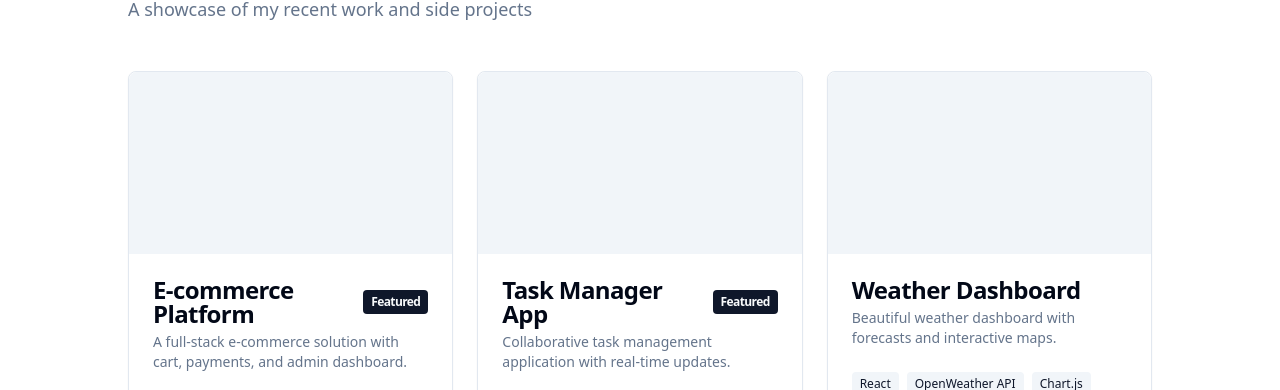
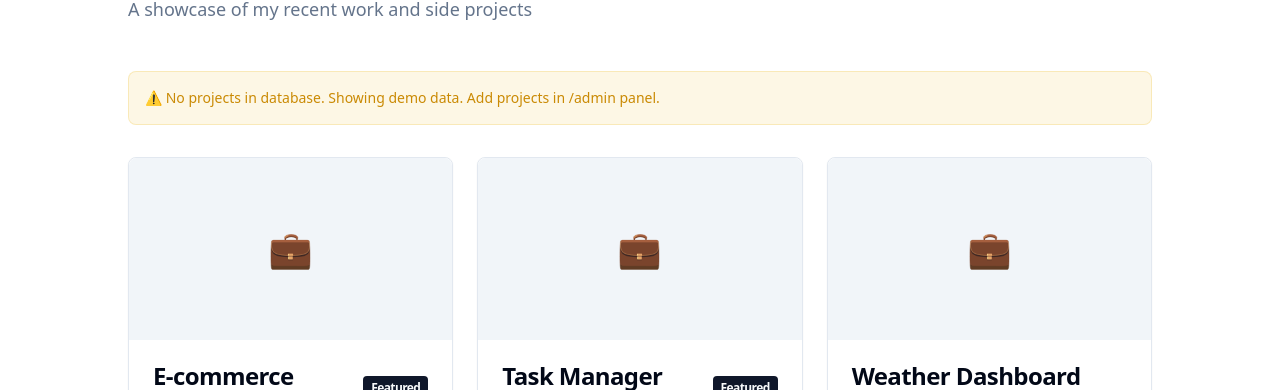
Before and after one commit to p46lo/portfolio, a Next.js app: page /projects in a window 1280 px wide. Shown: the part 174-564 px from the top of the page. Built offline with nearby package versions, Linux system fonts and the light colour scheme; no server answers.

Commit message:
Fix: Fetch projects and skills from database, add demo fallback

```diff
--- a/src/app/api/projects/route.ts
+++ b/src/app/api/projects/route.ts
@@ -8,11 +8,45 @@ function getSupabase() {
   const supabaseServiceKey = process.env.SUPABASE_SERVICE_ROLE_KEY;
 
   if (!supabaseUrl || !supabaseServiceKey) {
-    throw new Error("Supabase configuration is missing");
+    return null;
   }
 
   return createClient(supabaseUrl, supabaseServiceKey);
 }
+
+// Demo data
+const DEMO_PROJECTS = [
+  {
+    id: "demo-1",
+    title: "E-commerce Platform",
+    slug: "ecommerce-platform",
+    description: "A full-stack e-commerce solution with cart, payments, and admin dashboard.",
+    tech_stack: ["Next.js", "React", "Node.js", "PostgreSQL", "Stripe"],
+    github_url: "https://github.com",
+    live_url: "https://demo.com",
+    featured: true,
+  },
+  {
+    id: "demo-2",
+    title: "Task Manager App",
+    slug: "task-manager",
+    description: "Collaborative task management application with real-time updates.",
+    tech_stack: ["Vue.js", "Firebase", "TailwindCSS"],
+    github_url: "https://github.com",
+    live_url: "https://demo.com",
+    featured: true,
+  },
+  {
+    id: "demo-3",
+    title: "Weather Dashboard",
+    slug: "weather-dashboard",
+    description: "Beautiful weather dashboard with forecasts and interactive maps.",
+    tech_stack: ["React", "OpenWeather API", "Chart.js"],
+    github_url: "https://github.com",
+    live_url: "https://demo.com",
+    featured: false,
+  },
+];
 
 // Validation schemas
 const projectSchema = z.object({
@@ -35,7 +69,24 @@ export async function GET(req: NextRequest) {
     const featured = searchParams.get("featured");
     const limit = searchParams.get("limit");
 
-    let query = getSupabase()
+    const supabase = getSupabase();
+
+    // Return demo data if no Supabase config
+    if (!supabase) {
+      let projects = DEMO_PROJECTS;
+
+      if (featured === "true") {
+        projects = projects.filter(p => p.featured);
+      }
+
+      if (limit) {
+        projects = projects.slice(0, parseInt(limit));
+      }
+
+      return NextResponse.json({ projects, demo: true });
+    }
+
+    let query = supabase
       .from("projects")
       .select("*")
       .order("sort_order", { ascending: true })
@@ -52,55 +103,44 @@ export async function GET(req: NextRequest) {
     const { data: projects, error } = await query;
 
     if (error) {
-      return NextResponse.json(
-        { error: error.message },
-        { status: 500 }
-      );
+      // Return demo data on error
+      return NextResponse.json({ projects: DEMO_PROJECTS, demo: true, error: error.message });
     }
 
-    return NextResponse.json({ projects });
+    return NextResponse.json({ projects: projects || [] });
   } catch (error) {
     console.error("Error fetching projects:", error);
-    return NextResponse.json(
-      { error: "Failed to fetch projects" },
-      { status: 500 }
-    );
+    return NextResponse.json({ projects: DEMO_PROJECTS, demo: true });
   }
 }
 
 // POST - Create a new project (protected)
 export async function POST(req: NextRequest) {
   try {
-    // Check authentication
     const authHeader = req.headers.get("authorization");
     if (!authHeader) {
-      return NextResponse.json(
-        { error: "Unauthorized" },
-        { status: 401 }
-      );
+      return NextResponse.json({ error: "Unauthorized" }, { status: 401 });
+    }
+
+    const supabase = getSupabase();
+    if (!supabase) {
+      return NextResponse.json({ error: "Server not configured" }, { status: 500 });
     }
 
     const token = authHeader.replace("Bearer ", "");
-    const {
-      data: { user },
-      error: authError,
-    } = await getSupabase().auth.getUser(token);
+    const { data: { user }, error: authError } = await supabase.auth.getUser(token);
 
     if (authError || !user) {
-      return NextResponse.json(
-        { error: "Invalid token" },
-        { status: 401 }
-      );
+      return NextResponse.json({ error: "Invalid token" }, { status: 401 });
     }
 
     const body = await req.json();
     const validatedData = projectSchema.parse(body);
 
-    const { data: project, error } = await getSupabase()
+    const { data: project, error } = await supabase
       .from("projects")
       .insert({
         ...validatedData,
-        // Filter out empty strings
         image_url: validatedData.image_url || null,
         live_url: validatedData.live_url || null,
         github_url: validatedData.github_url || null,
@@ -110,26 +150,16 @@ export async function POST(req: NextRequest) {
       .single();
 
     if (error) {
-      return NextResponse.json(
-        { error: error.message },
-        { status: 500 }
-      );
+      return NextResponse.json({ error: error.message }, { status: 500 });
     }
 
     return NextResponse.json({ project }, { status: 201 });
   } catch (error) {
     if (error instanceof z.ZodError) {
-      return NextResponse.json(
-        { error: "Validation error", details: error.errors },
-        { status: 400 }
-      );
+      return NextResponse.json({ error: "Validation error", details: error.errors }, { status: 400 });
     }
-
     console.error("Error creating project:", error);
-    return NextResponse.json(
-      { error: "Failed to create project" },
-      { status: 500 }
-    );
+    return NextResponse.json({ error: "Failed to create project" }, { status: 500 });
   }
 }
 
@@ -138,26 +168,25 @@ export async function PUT(req: NextRequest) {
   try {
     const authHeader = req.headers.get("authorization");
     if (!authHeader) {
-      return NextResponse.json(
-        { error: "Unauthorized" },
-        { status: 401 }
-      );
+      return NextResponse.json({ error: "Unauthorized" }, { status: 401 });
+    }
+
+    const supabase = getSupabase();
+    if (!supabase) {
+      return NextResponse.json({ error: "Server not configured" }, { status: 500 });
     }
 
     const { searchParams } = new URL(req.url);
     const id = searchParams.get("id");
 
     if (!id) {
-      return NextResponse.json(
-        { error: "Project ID is required" },
-        { status: 400 }
-      );
+      return NextResponse.json({ error: "Project ID is required" }, { status: 400 });
     }
 
     const body = await req.json();
     const validatedData = projectSchema.partial().parse(body);
 
-    const { data: project, error } = await getSupabase()
+    const { data: project, error } = await supabase
       .from("projects")
       .update({
         ...validatedData,
@@ -168,26 +197,16 @@ export async function PUT(req: NextRequest) {
       .single();
 
     if (error) {
-      return NextResponse.json(
-        { error: error.message },
-        { status: 500 }
-      );
+      return NextResponse.json({ error: error.message }, { status: 500 });
     }
 
     return NextResponse.json({ project });
   } catch (error) {
     if (error instanceof z.ZodError) {
-      return NextResponse.json(
-        { error: "Validation error", details: error.errors },
-        { status: 400 }
-      );
+      return NextResponse.json({ error: "Validation error", details: error.errors }, { status: 400 });
     }
-
     console.error("Error updating project:", error);
-    return NextResponse.json(
-      { error: "Failed to update project" },
-      { status: 500 }
-    );
+    return NextResponse.json({ error: "Failed to update project" }, { status: 500 });
   }
 }
 
@@ -196,37 +215,30 @@ export async function DELETE(req: NextRequest) {
   try {
     const authHeader = req.headers.get("authorization");
     if (!authHeader) {
-      return NextResponse.json(
-        { error: "Unauthorized" },
-        { status: 401 }
-      );
+      return NextResponse.json({ error: "Unauthorized" }, { status: 401 });
+    }
+
+    const supabase = getSupabase();
+    if (!supabase) {
+      return NextResponse.json({ error: "Server not configured" }, { status: 500 });
     }
 
     const { searchParams } = new URL(req.url);
     const id = searchParams.get("id");
 
     if (!id) {
-      return NextResponse.json(
-        { error: "Project ID is required" },
-        { status: 400 }
-      );
+      return NextResponse.json({ error: "Project ID is required" }, { status: 400 });
     }
 
-    const { error } = await getSupabase().from("projects").delete().eq("id", id);
+    const { error } = await supabase.from("projects").delete().eq("id", id);
 
     if (error) {
-      return NextResponse.json(
-        { error: error.message },
-        { status: 500 }
-      );
+      return NextResponse.json({ error: error.message }, { status: 500 });
     }
 
     return NextResponse.json({ success: true });
   } catch (error) {
     console.error("Error deleting project:", error);
-    return NextResponse.json(
-      { error: "Failed to delete project" },
-      { status: 500 }
-    );
+    return NextResponse.json({ error: "Failed to delete project" }, { status: 500 });
   }
 }
--- a/src/app/projects/page.tsx
+++ b/src/app/projects/page.tsx
@@ -1,12 +1,39 @@
 import Link from "next/link";
 import { Card, CardContent, CardHeader, CardTitle, CardDescription } from "@/components/ui/card";
 import { Button } from "@/components/ui/button";
-import { ArrowRight, Github, ExternalLink } from "lucide-react";
+import { Github, ExternalLink } from "lucide-react";
+import { createClient } from "@supabase/supabase-js";
 
-// Demo projects - in production these would come from the database
-const projects = [
+// Fetch projects from Supabase
+async function getProjects() {
+  const supabaseUrl = process.env.NEXT_PUBLIC_SUPABASE_URL;
+  const supabaseKey = process.env.SUPABASE_SERVICE_ROLE_KEY;
+
+  if (!supabaseUrl || !supabaseKey) {
+    console.error("Missing Supabase config");
+    return [];
+  }
+
+  const supabase = createClient(supabaseUrl, supabaseKey);
+
+  const { data, error } = await supabase
+    .from("projects")
+    .select("*")
+    .order("sort_order", { ascending: true })
+    .order("created_at", { ascending: false });
+
+  if (error) {
+    console.error("Error fetching projects:", error);
+    return [];
+  }
+
+  return data || [];
+}
+
+// Demo projects as fallback
+const DEMO_PROJECTS = [
   {
-    id: "1",
+    id: "demo-1",
     title: "E-commerce Platform",
     slug: "ecommerce-platform",
     description: "A full-stack e-commerce solution with cart, payments, and admin dashboard.",
@@ -16,7 +43,7 @@ const projects = [
     featured: true,
   },
   {
-    id: "2",
+    id: "demo-2",
     title: "Task Manager App",
     slug: "task-manager",
     description: "Collaborative task management application with real-time updates.",
@@ -26,7 +53,7 @@ const projects = [
     featured: true,
   },
   {
-    id: "3",
+    id: "demo-3",
     title: "Weather Dashboard",
     slug: "weather-dashboard",
     description: "Beautiful weather dashboard with forecasts and interactive maps.",
@@ -37,7 +64,10 @@ const projects = [
   },
 ];
 
-export default function ProjectsPage() {
+export default async function ProjectsPage() {
+  const projects = await getProjects();
+  const displayProjects = projects.length > 0 ? projects : DEMO_PROJECTS;
+
   return (
     <div className="container px-4 py-12 mx-auto">
       <div className="max-w-5xl mx-auto">
@@ -48,10 +78,28 @@ export default function ProjectsPage() {
           </p>
         </div>
 
+        {projects.length === 0 && (
+          <div className="mb-8 p-4 bg-yellow-500/10 border border-yellow-500/20 rounded-lg">
+            <p className="text-sm text-yellow-600 dark:text-yellow-400">
+              ⚠️ No projects in database. Showing demo data. Add projects in /admin panel.
+            </p>
+          </div>
+        )}
+
         <div className="grid gap-6 md:grid-cols-2 lg:grid-cols-3">
-          {projects.map((project) => (
+          {displayProjects.map((project) => (
             <Card key={project.id} className="flex flex-col">
-              <div className="aspect-video bg-muted rounded-t-lg" />
+              <div className="aspect-video bg-muted rounded-t-lg flex items-center justify-center">
+                {project.image_url ? (
+                  <img
+                    src={project.image_url}
+                    alt={project.title}
+                    className="w-full h-full object-cover rounded-t-lg"
+                  />
+                ) : (
+                  <span className="text-muted-foreground text-4xl">💼</span>
+                )}
+              </div>
               <CardHeader>
                 <CardTitle className="flex items-center justify-between">
                   {project.title}
@@ -65,7 +113,7 @@ export default function ProjectsPage() {
               </CardHeader>
               <CardContent className="flex-1">
                 <div className="flex flex-wrap gap-2 mb-4">
-                  {project.tech_stack.map((tech) => (
+                  {project.tech_stack && project.tech_stack.map((tech: string) => (
                     <span
                       key={tech}
                       className="px-2 py-1 bg-secondary text-secondary-foreground rounded text-xs"
@@ -97,7 +145,7 @@ export default function ProjectsPage() {
           ))}
         </div>
 
-        {projects.length === 0 && (
+        {displayProjects.length === 0 && (
           <div className="text-center py-12">
             <p className="text-muted-foreground">No projects yet.</p>
           </div>
```
Also changed, not shown: src/app/skills/page.tsx (+79 -23 lines).
